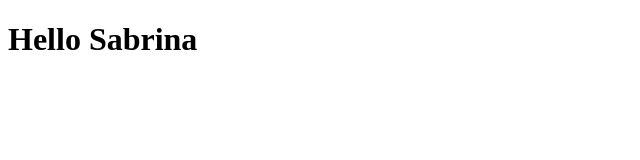
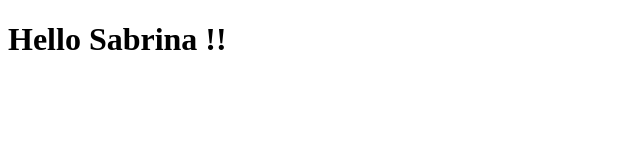
Before and after one commit to sabrina-logwire/app, a plain HTML site: page index.html in a window 1280 px wide. Shown: the full height of the page, 0-640 px from the left. Drawn offline with Linux system fonts and the light colour scheme.

Commit message:
Update index.html

```diff
--- a/index.html
+++ b/index.html
@@ -5,6 +5,6 @@
     <title>Message</title>
 </head>
 <body>
-    <h1>Hello Sabrina</h1>
+    <h1>Hello Sabrina !!</h1>
 </body>
 </html>
```
